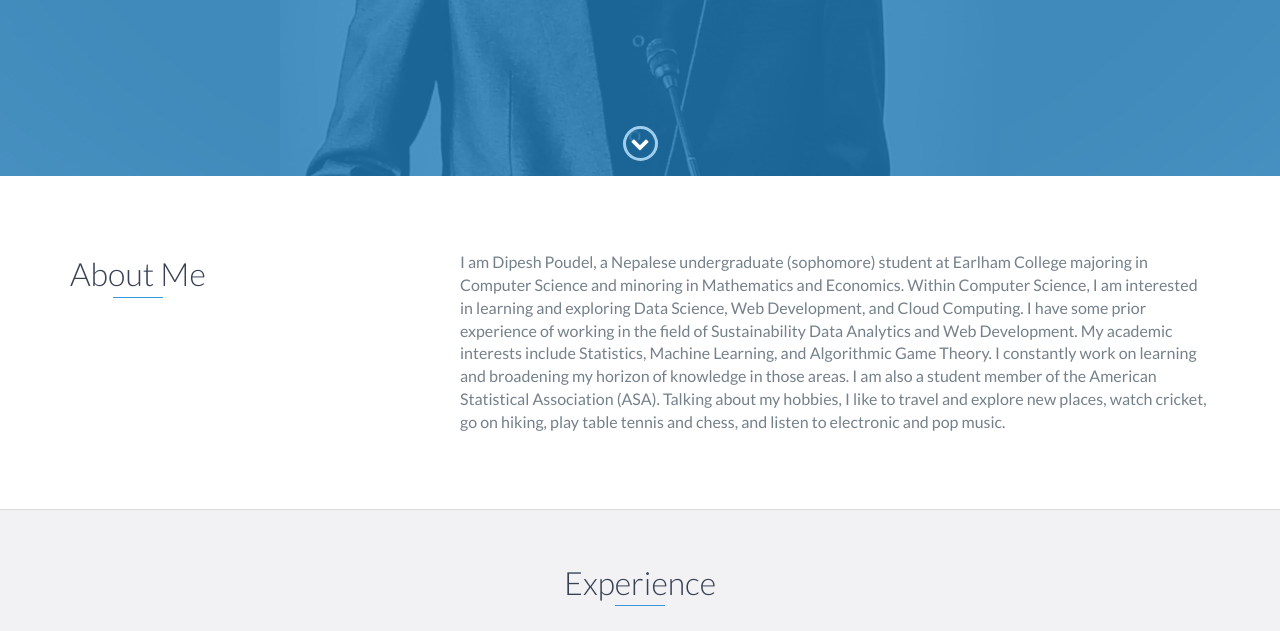
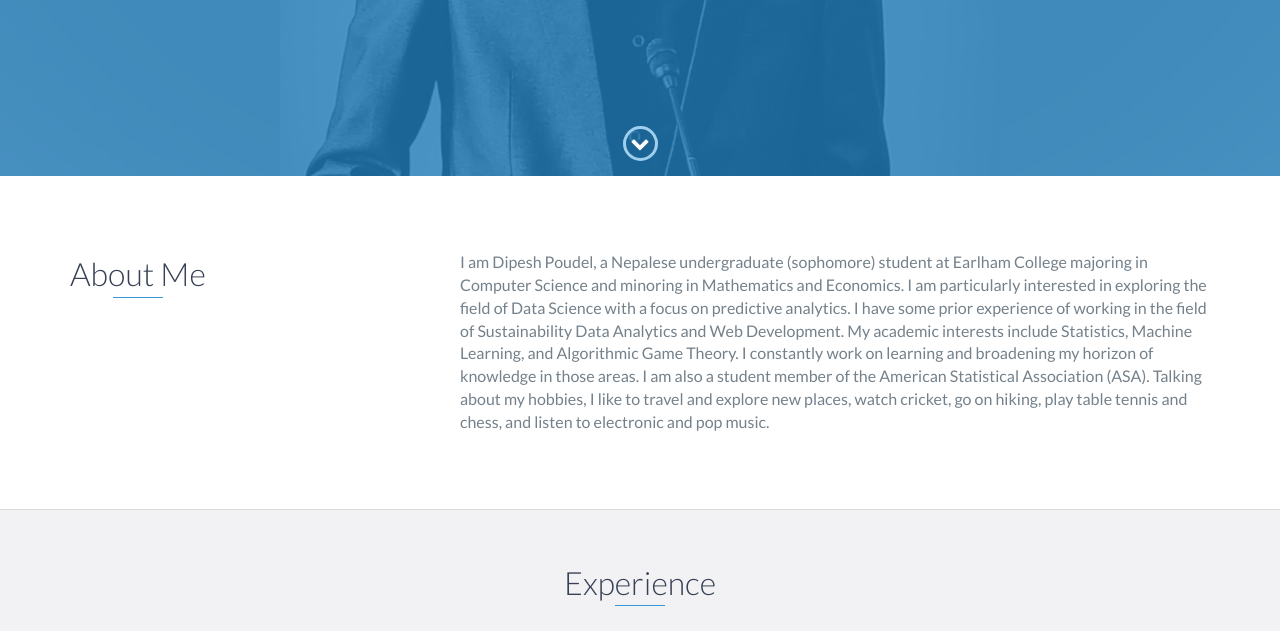
Before and after one commit to Dpoudel18/dipeshpoudel, a plain HTML site: page index.html in a window 1280 px wide. Shown: the part 624-1255 px from the top of the page. Drawn offline with nearby package versions, Linux system fonts and the light colour scheme.

Commit message:
Update index.html

```diff
--- a/index.html
+++ b/index.html
@@ -97,7 +97,7 @@
                 </div>
                 <div class="col-md-8">
                     <p>
-                      I am Dipesh Poudel, a Nepalese undergraduate (sophomore) student at Earlham College majoring in Computer Science and minoring in Mathematics and Economics. Within Computer Science, I am interested in learning and exploring Data Science, Web Development, and Cloud Computing. I have some prior experience of working in the field of Sustainability Data Analytics and Web Development. My academic interests include Statistics, Machine Learning, and Algorithmic Game Theory. I constantly work on learning and broadening my horizon of knowledge in those areas. I am also a student member of the American Statistical Association (ASA). Talking about my hobbies, I like to travel and explore new places, watch cricket, go on hiking, play table tennis and chess, and listen to electronic and pop music.
+                      I am Dipesh Poudel, a Nepalese undergraduate (sophomore) student at Earlham College majoring in Computer Science and minoring in Mathematics and Economics. I am particularly interested in exploring the field of Data Science with a focus on predictive analytics. I have some prior experience of working in the field of Sustainability Data Analytics and Web Development. My academic interests include Statistics, Machine Learning, and Algorithmic Game Theory. I constantly work on learning and broadening my horizon of knowledge in those areas. I am also a student member of the American Statistical Association (ASA). Talking about my hobbies, I like to travel and explore new places, watch cricket, go on hiking, play table tennis and chess, and listen to electronic and pop music.
                     </p>
                 </div>
             </div>
```
